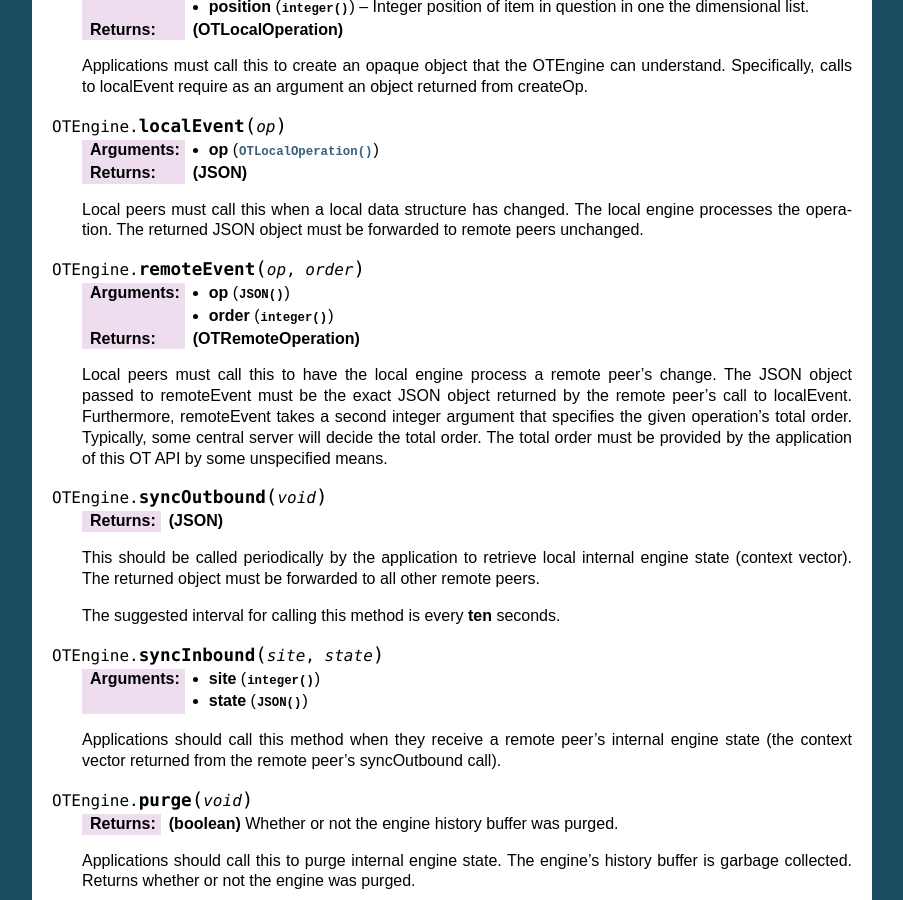
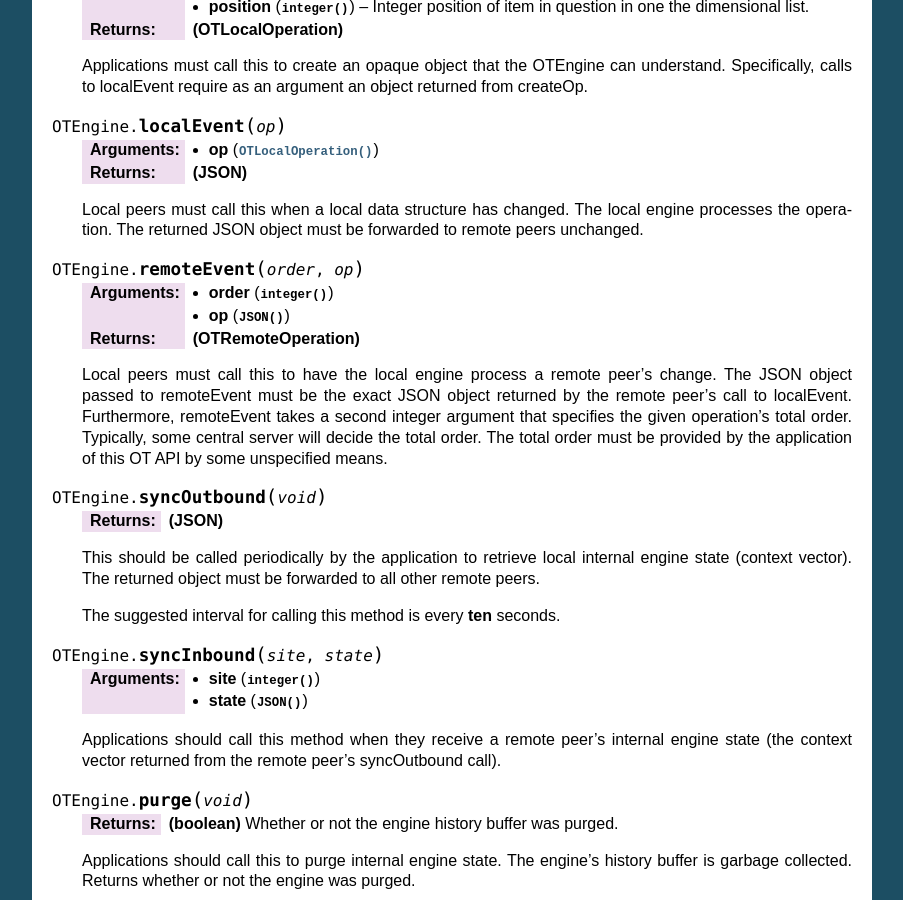
Before and after one commit to opencoweb/coweb-jsoe, a Sphinx documentation site: the page built from docs/api.rst, in a window 1280 px wide and 900 px high, scrolled down 1211 px. Shown: the whole window, without its empty margins (198-1101 px from the left). Built offline with Sphinx 7.4.7, drawn with Linux system fonts in a browser that asks for light colours; some of the changed text lies outside the part shown.

```diff
--- a/docs/api.rst
+++ b/docs/api.rst
@@ -92,10 +92,10 @@ OTEngine
 	local engine processes the operation. The returned JSON object must be
 	forwarded to remote peers unchanged.
 
-.. js:function:: OTEngine.remoteEvent(op, order)
+.. js:function:: OTEngine.remoteEvent(order, op)
 
+	:param integer order:
 	:param JSON op:
-	:param integer order:
 	:returns: **(OTRemoteOperation)**
 
 	Local peers must call this to have the local engine process a remote peer's
@@ -197,7 +197,7 @@ Alice
 		   type=="op").
 		 */
 		if ("op" === type) {
-			var toApply = ote.remoteEvent(data, order);
+			var toApply = ote.remoteEvent(order, data);
 			apply(collabList, toApply);
 		} else if ("engine" === type) {
 			ote.syncInbound(fromId, data);
@@ -221,7 +221,7 @@ Bob
 		   type=="op").
 		 */
 		if ("op" === type) {
-			var toApply = ote.remoteEvent(data, order);
+			var toApply = ote.remoteEvent(order, data);
 			apply(collabList, toApply);
 		} else if ("engine" === type) {
 			ote.syncInbound(fromId, data);
```
Also changed, not shown: 1 other file.
